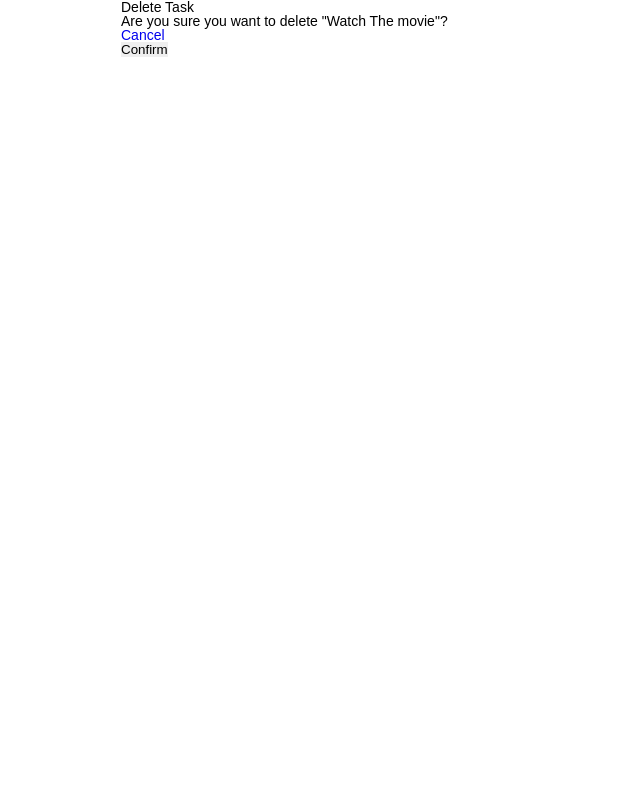
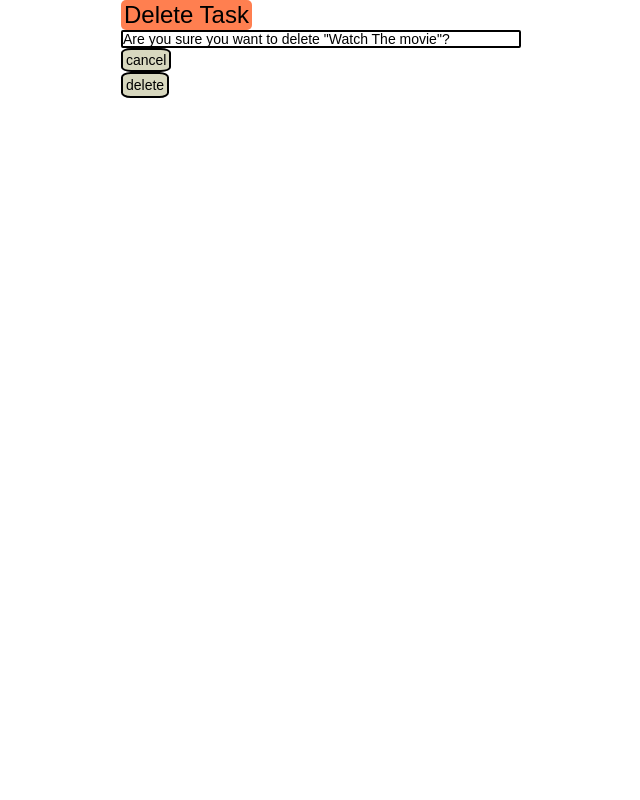
Before and after one commit to ivan100kg/todo, a Django app: page /delete_task/8/ in a window 1280 px wide. Shown: the whole page, without its empty margins (319-959 px from the left). Run offline with Django 3.2, Linux system fonts and the light colour scheme; data comes from the database, SQL or seed files in the repository; both versions use the stored data as it was after the commit.

Commit message:
update delete.html

```diff
--- a/tasks/static/css/styles.css
+++ b/tasks/static/css/styles.css
@@ -159,9 +159,17 @@ body {
     margin-left: 5px;
 }
 
-.button {}
+.form__title {
+    display: inline-block;
+    padding: 3px;
+    border-radius: 5px;
+    background-color: coral;
+    font-size: 24px;
+}
 
-.tasks {}
+.tasks {
+    margin-top: 10px;
+}
 
 .tasks__row {
     padding: 5px;
@@ -187,6 +195,7 @@ body {
 }
 
 .button {
+    display: inline-block;
     font-size: 14px;
     border: 2px solid black;
     border-radius: 20%;
--- a/tasks/templates/tasks/delete.html
+++ b/tasks/templates/tasks/delete.html
@@ -1,13 +1,19 @@
-{% extends "tasks/base.html" %}
-{% block content %}
-<div class="container">
-    <h3>Delete Task</h3>
-    <p>Are you sure you want to delete "{{task}}"?</p>
-    <a class="btn btn-sm btn-warning" href="{% url 'home' %}">Cancel</a>
-    <form action="" method="POST">
-        {% csrf_token %}
-        <input class="btn btn-sm btn-danger" type="submit" value="Confirm">
-
-    </form>
+{% extends "tasks/base.html" %} {% block content %}
+<div class="wrapper">
+    <div class="content">
+        <div class="form">
+            <div class="container">
+                <div class="form__title">Delete Task</div>
+                <div class="form__field">
+                    Are you sure you want to delete "{{task}}"?
+                </div>
+                <a class="button" href="{% url 'home' %}">cancel</a>
+                <form class="form" action="" method="POST">
+                    {% csrf_token %}
+                    <button class="button" type="submit">delete</button>
+                </form>
+            </div>
+        </div>
+    </div>
 </div>
 {% endblock %}
```
Also changed, not shown: tasks/templates/tasks/update_task.html (+19 -9 lines), db.sqlite3.
